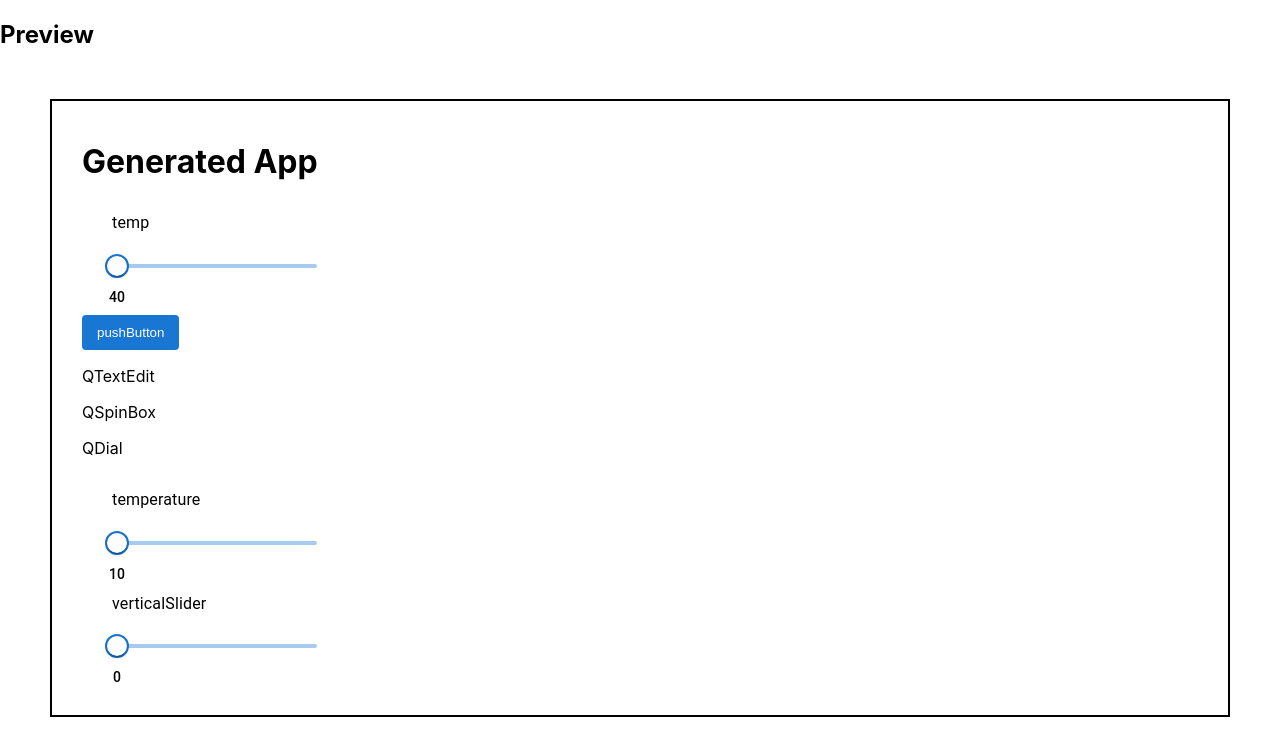
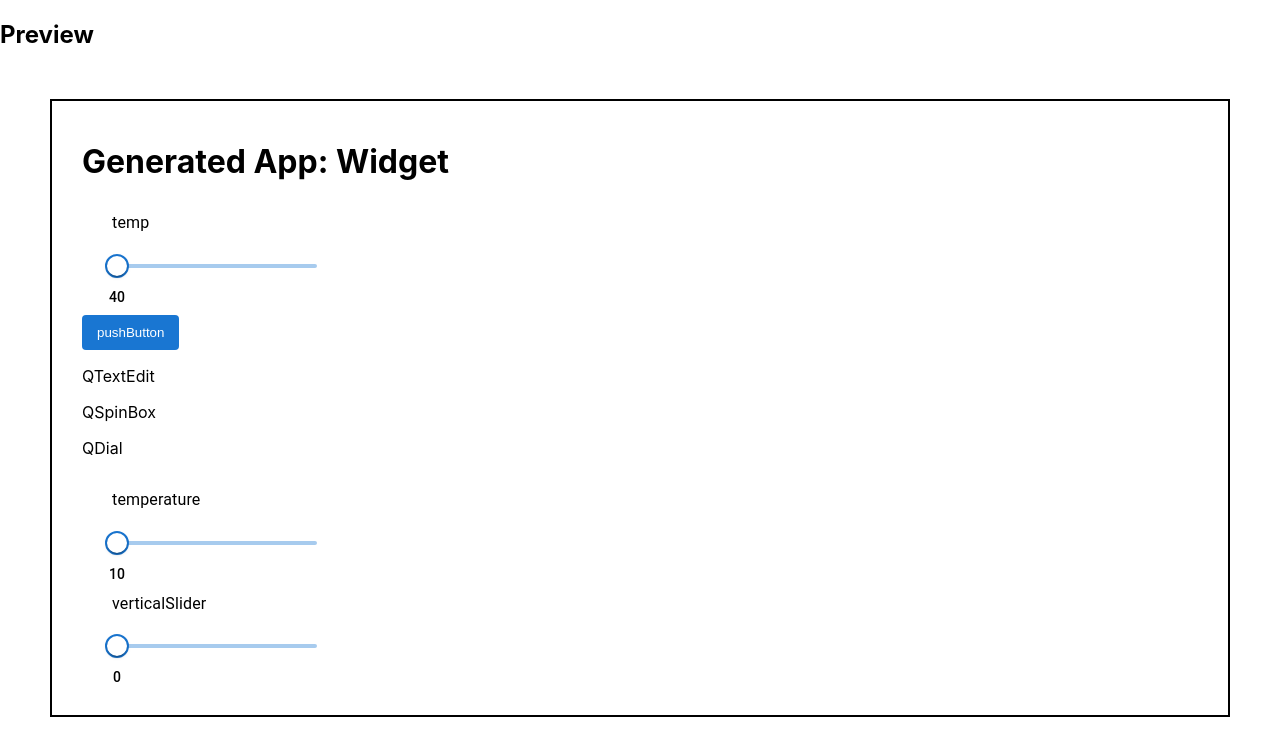
Before and after one commit to rmatsuda21/VizUI, a React (Create React App) app in the folder client/: page /view in a window 1280 px wide. Shown: the top 756 px of the page. Built offline with nearby package versions, Linux system fonts and the light colour scheme.

Commit message:
set title of page

```diff
--- a/client/src/components/AppView.js
+++ b/client/src/components/AppView.js
@@ -1,3 +1,4 @@
+import React, { useEffect } from 'react'
 import MySlider from "../widgets/components/MySlider.jsx"
 import MyButton from "../widgets/components/MyButton.jsx"
 import { breadcrumbsClasses } from "@mui/material";
@@ -10,11 +11,14 @@ function parseProperties(properties) {
     console.log("Property type: " + key)
     switch (key) {
       case "geometry":
-        obj["geometry"] = true
-        obj["x"] = property.rect.x
-        obj["y"] = property.rect.y
-        obj["width"] = property.rect.width
-        obj["height"] = property.rect.height
+        obj[key] = property.rect
+        // obj["x"] = property.rect.x
+        // obj["y"] = property.rect.y
+        // obj["width"] = property.rect.width
+        // obj["height"] = property.rect.height
+        break;
+      case "windowTitle":
+        obj[key] = property.string;
         break;
       case "singleStep":
       case "minimum":
@@ -47,25 +51,30 @@ function App() {
         let interval = properties.singleStep || 1
         let min = properties.minimum || 0
         let max = properties.maximum || 100
-        return <MySlider key={i} label={name} name={name} interval={interval} min={min} max={max} position={0}
-                          x={properties.x ? properties.x : undefined} y={properties.y ? properties.y : undefined}
-                          width={properties.width ? properties.width : undefined}
-                          height={properties.height ? properties.height : undefined}/>
+        return <MySlider key={i} name={name} interval={interval} min={min} max={max} position={0}
+                         geometry={properties.geometry ? properties.geometry : undefined}/>
       case 'QPushButton':
         return <MyButton key={i} label={name} name={name}
-                  x={properties.x ? properties.x : undefined}
-                  y={properties.y ? properties.y : undefined}
-                  width={properties.width ? properties.width : undefined}
-                  height={properties.height ? properties.height : undefined}></MyButton>
+                         geometry={properties.geometry ? properties.geometry : undefined}></MyButton>
       default:
         return <p key={i}>{object["@_class"]}</p>
     }
   })
 
+  let pageProps = parseProperties(data.ui.widget.property)
+  let title = pageProps.windowTitle || "Example App"
+  let geometry = pageProps.geometry
+
+  console.log(pageProps)
+
+  useEffect(() => {
+    document.title = title
+  }, [])
+
   return (
 
     <div className="App">
-      <header><h1>Generated App</h1></header>
+      <header><h1>Generated App: {title}</h1></header>
       {widgets}
     </div>
   );
--- a/client/src/widgets/components/MySlider.jsx
+++ b/client/src/widgets/components/MySlider.jsx
@@ -11,8 +11,9 @@ function MySlider(props) {
 
   return (
     <>
+    {/* props.geometry contains props.geometry.x, y, width, and height */}
     <div id="wrapper">
-      <Typography gutterBottom>{props.label}</Typography>
+      <Typography gutterBottom>{props.name}</Typography>
       <Slider
           defaultValue = {props.position}
           step = {props.interval}
```
